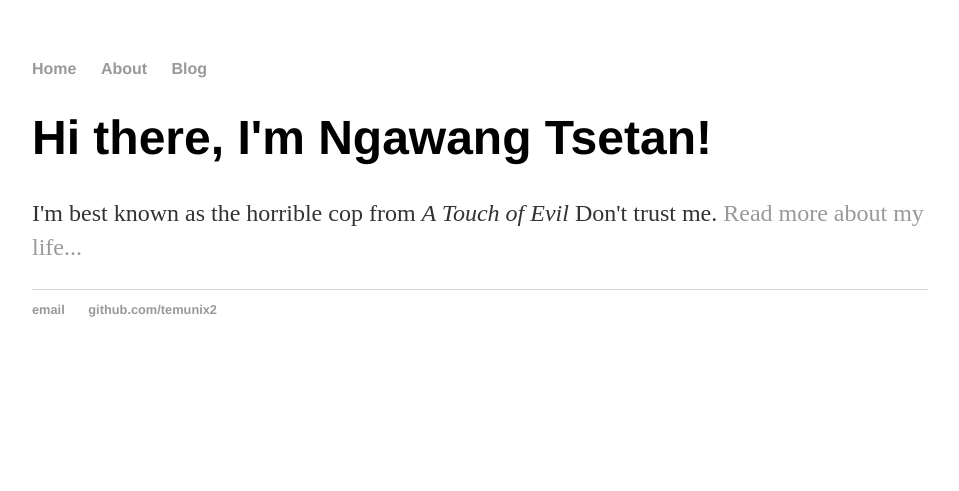
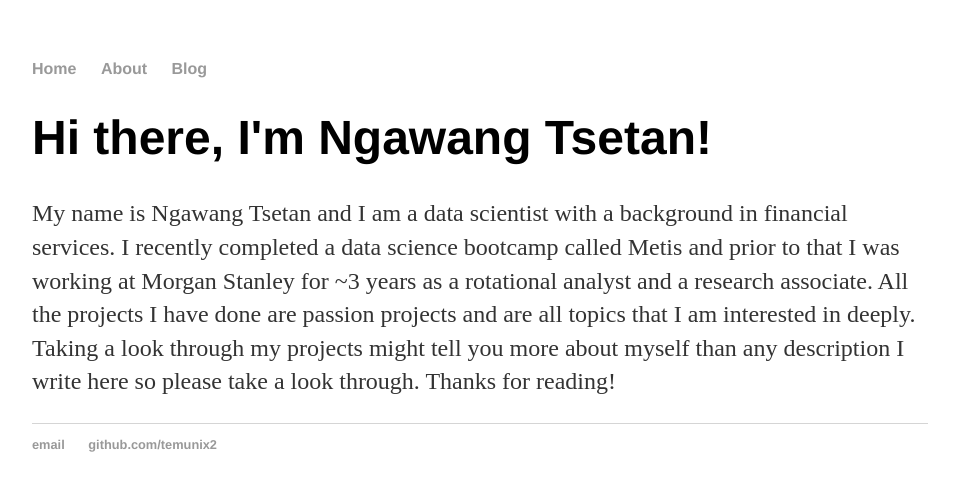
Before and after one commit to temunix2/temunix2.github.io, a Jekyll site: the page built from index.html, in a window 1280 px wide. Shown: the top 491 px of the page, without its empty margins (160-1119 px from the left). Built offline with Jekyll 4.4.1, drawn with Linux system fonts in a browser that asks for light colours.

Commit message:
Update index.html

```diff
--- a/index.html
+++ b/index.html
@@ -4,5 +4,5 @@ title: Ngawang Tsetan
 ---
 <div class="blurb">
 	<h1>Hi there, I'm Ngawang Tsetan!</h1>
-	<p>I'm best known as the horrible cop from <em>A Touch of Evil</em> Don't trust me. <a href="/about">Read more about my life...</a></p>
+	<p>My name is Ngawang Tsetan and I am a data scientist with a background in financial services. I recently completed a data science bootcamp called Metis and prior to that I was working at Morgan Stanley for ~3 years as a rotational analyst and a research associate. All the projects I have done are passion projects and are all topics that I am interested in deeply. Taking a look through my projects might tell you more about myself than any description I write here so please take a look through. Thanks for reading!</p>
 </div><!-- /.blurb -->
```
